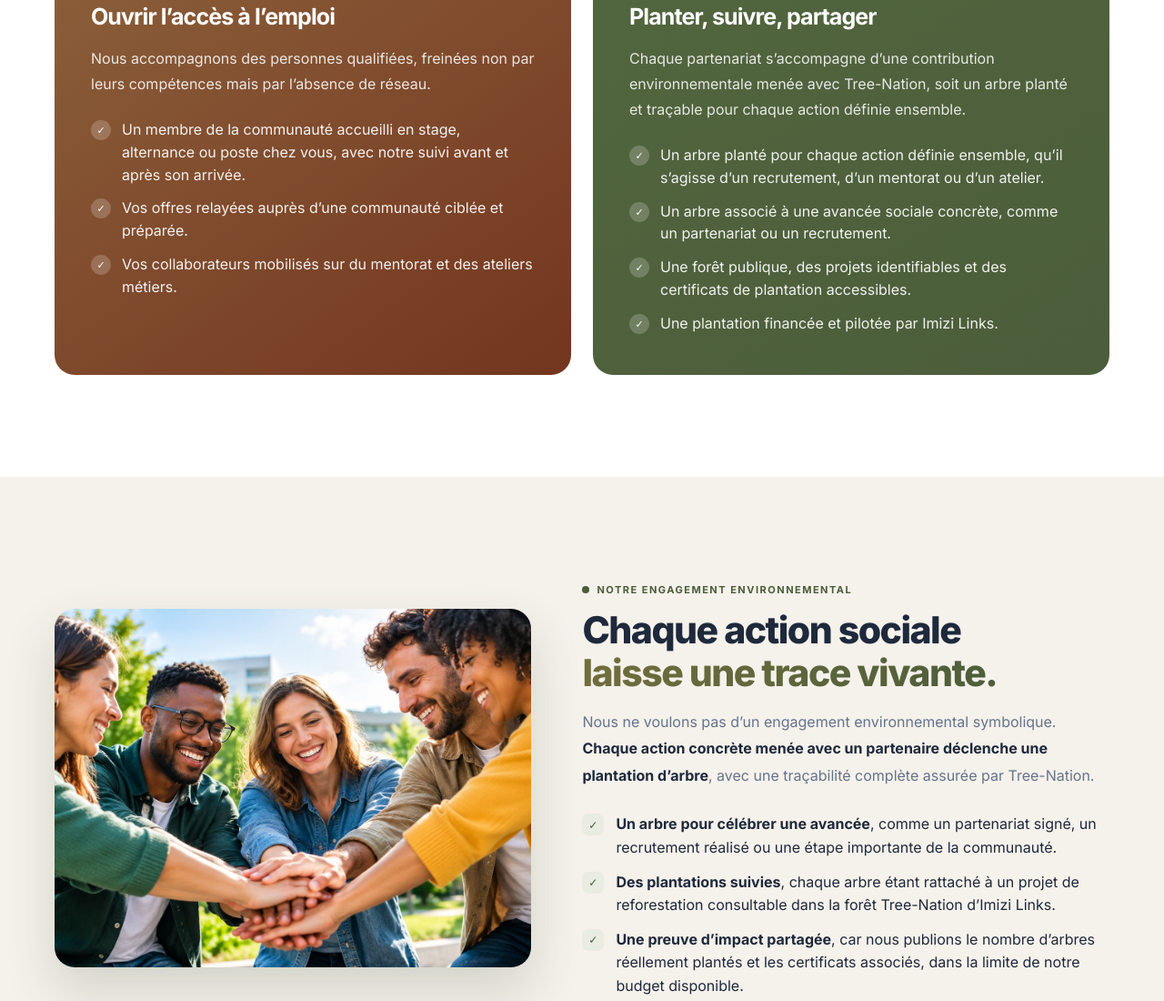
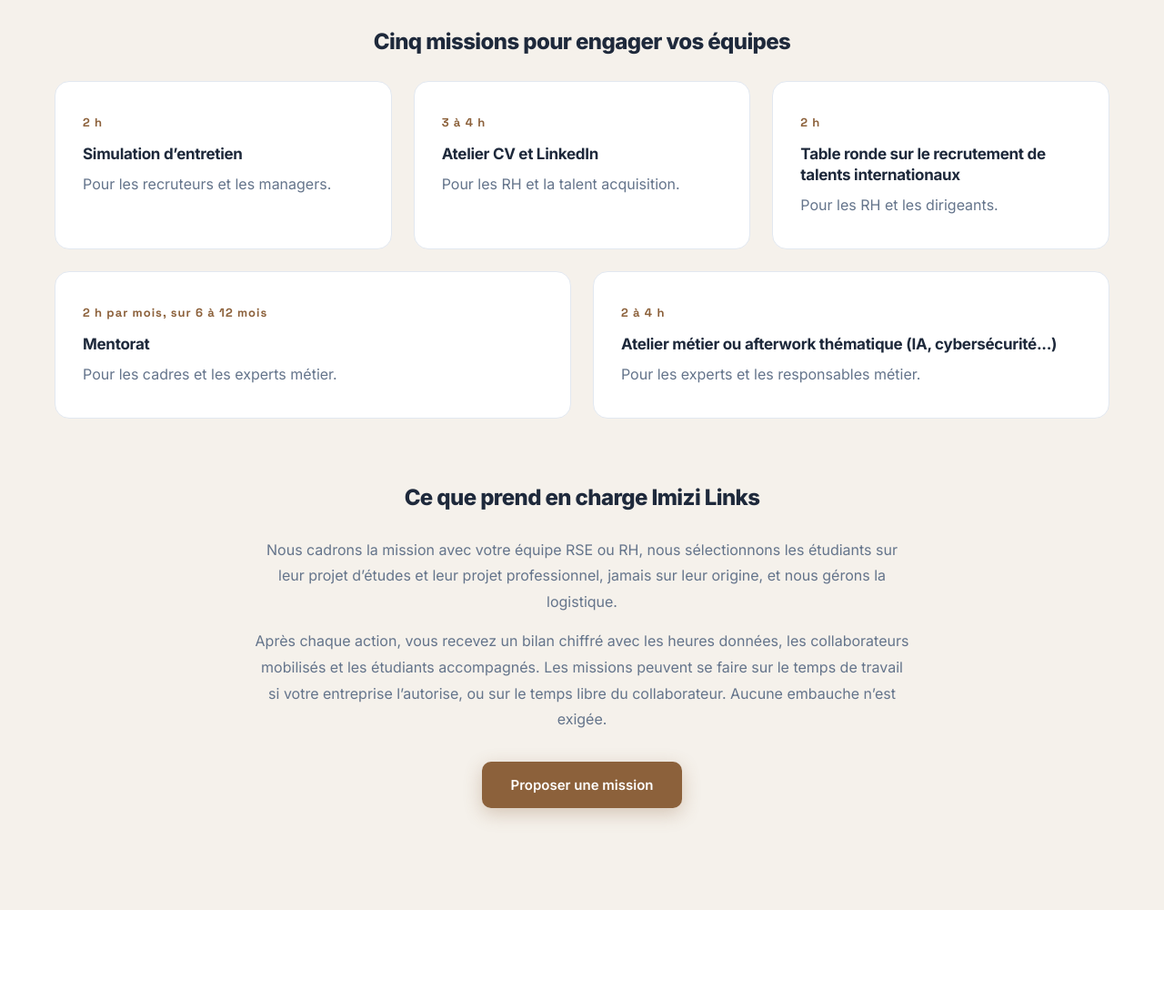
Before and after one commit to Jaja-code-create/Imizilinks, an Eleventy site: page imizilinks-cms/src/notre-impact.njk in a window 1280 px wide. Shown: the part 2892-3992 px from the top of the page at 91% size. Built offline with nearby package versions, Linux system fonts and the light colour scheme; Eleventy itself is replaced by a stand-in of ours; files that its build step writes are made by us from their sources.

Commit message:
feat: section engagement des collaborateurs sur la page Notre impact
Nouvelle section après « Pour les entreprises » : titre H2, introduction,
cinq missions en cartes (durée et profil), prise en charge par Imizi Links
et bouton « Proposer une mission » ouvrant le formulaire de partenariat.
Réutilise les cartes .step et l'en-tête .sec-head de la page.

Co-Authored-By: Claude Opus 5.5 <noreply@anthropic.com>

```diff
--- a/imizilinks-cms/src/notre-impact.njk
+++ b/imizilinks-cms/src/notre-impact.njk
@@ -87,6 +87,50 @@ fil:
           <h3>Une visibilité valorisable</h3>
           <p>Mise en avant sur nos supports et lors de nos événements, et un récit d’impact concret à partager.</p>
         </article>
+      </div>
+    </div>
+  </section>
+
+  <section class="sec alt" id="collaborateurs">
+    <div class="wrap">
+      <div class="sec-head center reveal">
+        <div class="slabel">Engagement des collaborateurs</div>
+        <h2>Et si l’engagement sociétal de vos collaborateurs devenait <span class="grad">votre plus belle réussite collective ?</span></h2>
+        <p>Quelques heures données par un collaborateur peuvent changer le parcours d’un étudiant. Avec Imizi Links, vos équipes partagent leur expertise avec des étudiants et jeunes diplômés internationaux, dans un cadre clair et avec un bilan chiffré à la fin.</p>
+      </div>
+      <h3 class="sub-head reveal">Cinq missions pour engager vos équipes</h3>
+      <div class="steps missions reveal">
+        <article class="step">
+          <p class="step-n">2 h</p>
+          <h4>Simulation d’entretien</h4>
+          <p>Pour les recruteurs et les managers.</p>
+        </article>
+        <article class="step">
+          <p class="step-n">3 à 4 h</p>
+          <h4>Atelier CV et LinkedIn</h4>
+          <p>Pour les RH et la talent acquisition.</p>
+        </article>
+        <article class="step">
+          <p class="step-n">2 h</p>
+          <h4>Table ronde sur le recrutement de talents internationaux</h4>
+          <p>Pour les RH et les dirigeants.</p>
+        </article>
+        <article class="step">
+          <p class="step-n">2 h par mois, sur 6 à 12 mois</p>
+          <h4>Mentorat</h4>
+          <p>Pour les cadres et les experts métier.</p>
+        </article>
+        <article class="step">
+          <p class="step-n">2 à 4 h</p>
+          <h4>Atelier métier ou afterwork thématique (IA, cybersécurité...)</h4>
+          <p>Pour les experts et les responsables métier.</p>
+        </article>
+      </div>
+      <div class="prise-en-charge reveal">
+        <h3 class="sub-head">Ce que prend en charge Imizi Links</h3>
+        <p>Nous cadrons la mission avec votre équipe RSE ou RH, nous sélectionnons les étudiants sur leur projet d’études et leur projet professionnel, jamais sur leur origine, et nous gérons la logistique.</p>
+        <p>Après chaque action, vous recevez un bilan chiffré avec les heures données, les collaborateurs mobilisés et les étudiants accompagnés. Les missions peuvent se faire sur le temps de travail si votre entreprise l’autorise, ou sur le temps libre du collaborateur. Aucune embauche n’est exigée.</p>
+        <button class="btn btn-primary" data-modal="partenariat">Proposer une mission</button>
       </div>
     </div>
   </section>
--- a/imizilinks-cms/src/style.css
+++ b/imizilinks-cms/src/style.css
@@ -645,3 +645,16 @@ svg.ico,.ico{width:22px;height:22px;flex-shrink:0;display:block;}
 .page-impact .formats:has(>.format:nth-child(4):last-child){grid-template-columns:repeat(2,1fr);}
 .page-impact .formats:has(>.format:nth-child(4):last-child)>.format{grid-column:auto;}
 @media(max-width:560px){.page-impact .formats:has(>.format:nth-child(4):last-child){grid-template-columns:1fr;}}
+
+/* Page « Notre impact » : section engagement des collaborateurs */
+.page-impact .sub-head{font-size:clamp(20px,2vw,24px);font-weight:800;letter-spacing:-.6px;line-height:1.25;color:var(--texte);text-align:center;margin:0 auto 28px;}
+.page-impact .missions .step h4{font-size:17px;font-weight:700;margin-bottom:8px;letter-spacing:-.3px;line-height:1.35;color:var(--texte);}
+.page-impact .missions .step-n{margin-bottom:12px;color:var(--camel);font-size:13px;}
+@media(min-width:1081px){
+  .page-impact .missions{grid-template-columns:repeat(6,1fr);}
+  .page-impact .missions>.step{grid-column:span 2;}
+  .page-impact .missions>.step:nth-child(n+4){grid-column:span 3;}
+}
+.page-impact .prise-en-charge{max-width:720px;margin:clamp(48px,6vw,72px) auto 0;text-align:center;}
+.page-impact .prise-en-charge p{font-size:16px;line-height:1.8;color:var(--gris);margin-bottom:14px;}
+.page-impact .prise-en-charge .btn{margin-top:18px;}
```
